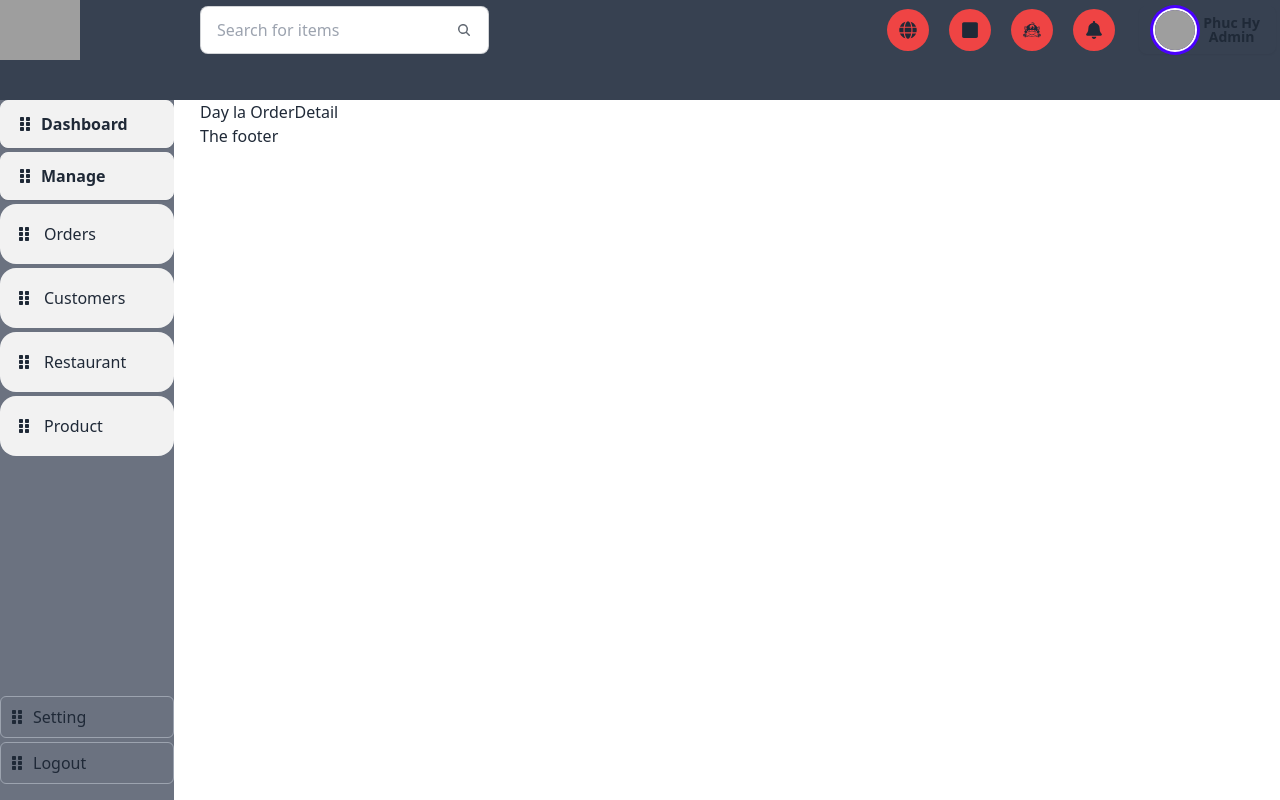
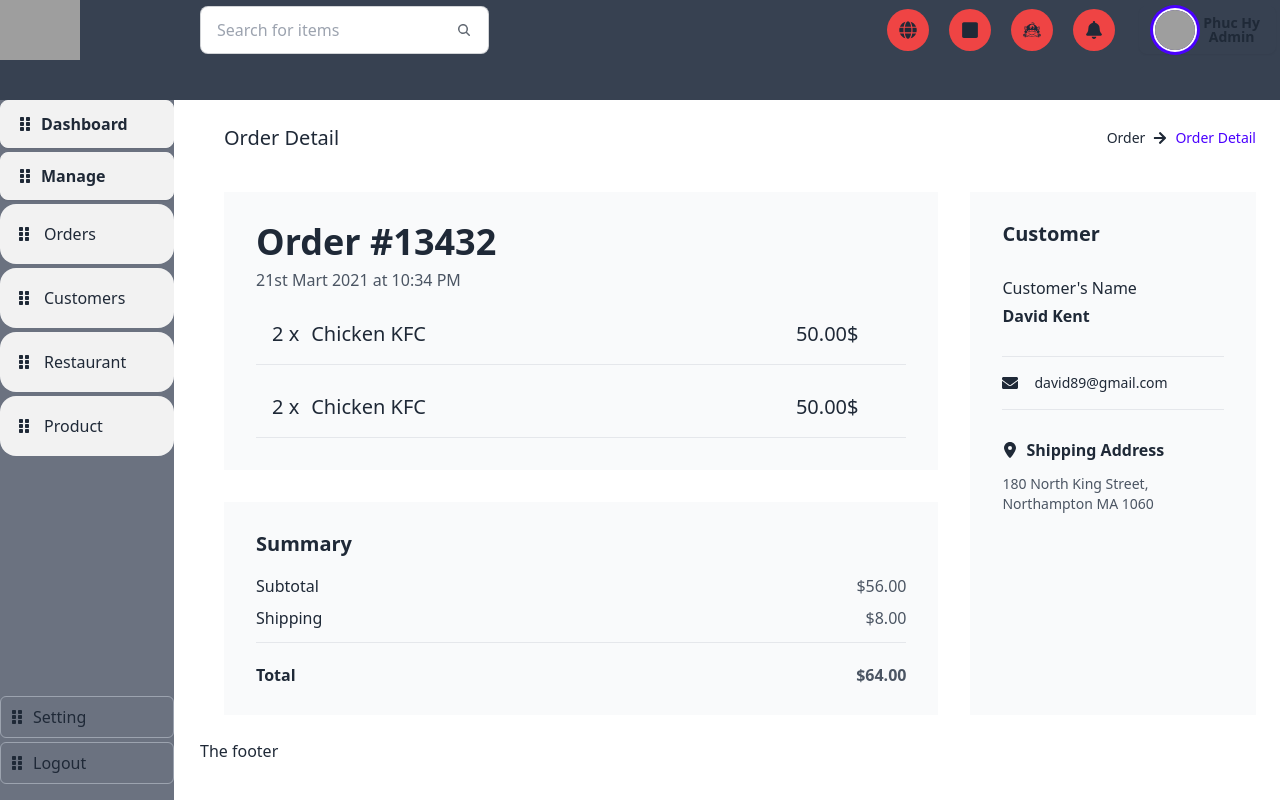
Before and after one commit to PhucHyArthur/Restaurant_Dashboard, a React (Vite) app in the folder frontend/: page /owner/order/detail in a window 1280 px wide. Built offline with nearby package versions, Linux system fonts and the light colour scheme; grey boxes are pictures that could not be loaded.

Commit message:
update Order + Cart

```diff
--- a/frontend/src/pages/order/detail/index.jsx
+++ b/frontend/src/pages/order/detail/index.jsx
@@ -1,9 +1,145 @@
-import React from 'react'
+import React from "react";
+import { FaArrowDown, FaArrowRight, FaEnvelope } from "react-icons/fa";
+import { FaLocationDot } from "react-icons/fa6";
 
 const OrderDetail = () => {
   return (
-    <div>Day la OrderDetail</div>
-  )
-}
+    <div className="p-6">
+      <div className="flex items-center justify-between w-full mb-6">
+        <h4 className="text-xl font-medium">Order Detail</h4>
+        <ol className="hidden md:flex items-center whitespace-nowrap min-w-0 gap-2">
+          <li className="text-sm">
+            <a className="flex items-center gap-2 align-middle text-default-800 transition-all leading-none hover:text-primary-500">
+              Order
+              <FaArrowRight />
+            </a>
+          </li>
+          <li
+            aria-current="page"
+            className="text-sm font-medium text-primary truncate leading-none hover:text-primary-500"
+          >
+            Order Detail
+          </li>
+        </ol>
+      </div>
+      <div className="mt-10 flex flex-col xl:flex-row justify-center items-stretch w-full xl:space-x-8 space-y-4 md:space-y-6 xl:space-y-0">
+        <div className="flex flex-col justify-start items-start w-full space-y-4 md:space-y-6 xl:space-y-8">
+          <div className="flex flex-col justify-start items-start bg-gray-50 px-4 py-4 md:py-6 md:p-6 xl:p-8 w-full gap-3">
+            <div className="flex justify-start item-start space-y-2 flex-col ">
+              <h1 className="text-3xl lg:text-4xl font-semibold leading-7 lg:leading-9 text-gray-800">
+                Order #13432
+              </h1>
+              <p className="text-base font-medium leading-6 text-gray-600">
+                21st Mart 2021 at 10:34 PM
+              </p>
+            </div>
+            <div className="w-full border-gray-200 border-b">
+              <div className="collapse w-full">
+                <input type="checkbox" />
+                <div className="collapse-title text-xl font-medium flex justify-between w-full">
+                  <div className="flex gap-3">
+                    <div className="items-center">2 x</div>
+                    <div className="items-center">Chicken KFC</div>
+                  </div>
+                  <div className="flex">
+                  <div className="items-center">50.00$</div>
+                  </div>
+                </div>
+                <div className="collapse-content">
+                  <img
+                    src="https://theartisticcook.com/wp-content/uploads/2023/06/kfc-1.jpg"
+                    className="w-[200px]"
+                  />
+                </div>
+              </div>
+            </div>
 
-export default OrderDetail
+            <div className="w-full border-gray-200 border-b">
+              <div className="collapse w-full">
+                <input type="checkbox" />
+                <div className="collapse-title text-xl font-medium flex justify-between w-full">
+                  <div className="flex gap-3">
+                    <div className="items-center">2 x</div>
+                    <div className="items-center">Chicken KFC</div>
+                  </div>
+                  <div>
+                  <div className="items-center">50.00$</div>
+                  </div>
+                </div>
+                <div className="collapse-content">
+                  <img
+                    src="https://theartisticcook.com/wp-content/uploads/2023/06/kfc-1.jpg"
+                    className="w-[200px]"
+                  />
+                </div>
+              </div>
+            </div>
+          </div>
+          <div className="flex justify-center md:flex-row flex-col items-stretch w-full space-y-4 md:space-y-0 md:space-x-6 xl:space-x-8">
+            <div className="flex flex-col px-4 py-6 md:p-6 xl:p-8 w-full bg-gray-50 space-y-6">
+              <h3 className="text-xl font-semibold leading-5 text-gray-800">
+                Summary
+              </h3>
+              <div className="flex justify-center items-center w-full space-y-4 flex-col border-gray-200 border-b pb-4">
+                <div className="flex justify-between w-full">
+                  <p className="text-base leading-4 text-gray-800">Subtotal</p>
+                  <p className="text-base leading-4 text-gray-600">$56.00</p>
+                </div>
+                <div className="flex justify-between items-center w-full">
+                  <p className="text-base leading-4 text-gray-800">Shipping</p>
+                  <p className="text-base leading-4 text-gray-600">$8.00</p>
+                </div>
+              </div>
+              <div className="flex justify-between items-center w-full">
+                <p className="text-base font-semibold leading-4 text-gray-800">
+                  Total
+                </p>
+                <p className="text-base font-semibold leading-4 text-gray-600">
+                  $64.00
+                </p>
+              </div>
+            </div>
+          </div>
+        </div>
+        <div className="bg-gray-50 w-full xl:w-96 flex justify-between items-center md:items-start px-4 py-6 md:p-6 xl:p-8 flex-col">
+          <h3 className="text-xl font-semibold leading-5 text-gray-800">
+            Customer
+          </h3>
+          <div className="flex flex-col md:flex-row xl:flex-col justify-start items-stretch h-full w-full md:space-x-6 lg:space-x-8 xl:space-x-0">
+            <div className="flex flex-col justify-start items-start flex-shrink-0">
+              <div className="flex justify-center w-full md:justify-start items-center space-x-4 py-8 border-b border-gray-200">
+                <div className="flex justify-start items-start flex-col space-y-2">
+                  <p>Customer's Name</p>
+                  <p className="text-base font-semibold leading-4 text-left text-gray-800">
+                    David Kent
+                  </p>
+                </div>
+              </div>
+              <div className="flex justify-center md:justify-start items-center space-x-4 py-4 border-b border-gray-200 w-full">
+                <FaEnvelope />
+                <p className="text-sm leading-5 text-gray-800">
+                  david89@gmail.com
+                </p>
+              </div>
+            </div>
+            <div className="flex justify-between xl:h-full items-stretch w-full flex-col mt-6 md:mt-0">
+              <div className="flex justify-center md:justify-start xl:flex-col flex-col md:space-x-6 lg:space-x-8 xl:space-x-0 space-y-4 xl:space-y-12 md:space-y-0 md:flex-row items-center md:items-start">
+                <div className="flex justify-center md:justify-start items-center md:items-start flex-col space-y-4 xl:mt-8">
+                  <p className="flex items-center justify-center text-base font-semibold leading-4 text-center md:text-left text-gray-800 gap-2">
+                    <FaLocationDot />
+                    Shipping Address
+                  </p>
+                  <p className="w-48 lg:w-full xl:w-48 text-center md:text-left text-sm leading-5 text-gray-600">
+                    180 North King Street, Northampton MA 1060
+                  </p>
+                </div>
+              </div>
+            </div>
+          </div>
+        </div>
+      </div>
+    </div>
+  );
+};
+
+export default OrderDetail;
--- a/frontend/src/pages/order/list/index.jsx
+++ b/frontend/src/pages/order/list/index.jsx
@@ -1,4 +1,5 @@
 import React from "react";
+import { FaArrowRight } from "react-icons/fa";
 
 const OrderList = () => {
   return (
@@ -9,20 +10,7 @@ const OrderList = () => {
           <li className="text-sm">
             <a className="flex items-center gap-2 align-middle text-default-800 transition-all leading-none hover:text-primary-500">
               Order
-              <svg
-                xmlns="http://www.w3.org/2000/svg"
-                width="24"
-                height="24"
-                viewBox="0 0 24 24"
-                fill="none"
-                stroke="currentColor"
-                strokeWidth="2"
-                strokeLinecap="round"
-                strokeLinejoin="round"
-                className="lucide lucide-chevron-right w-4 h-4"
-              >
-                <path d="m9 18 6-6-6-6"></path>
-              </svg>
+              <FaArrowRight/>
             </a>
           </li>
           <li
```
Also changed, not shown: 2 other files (tests, documents, lock files or other folders).
